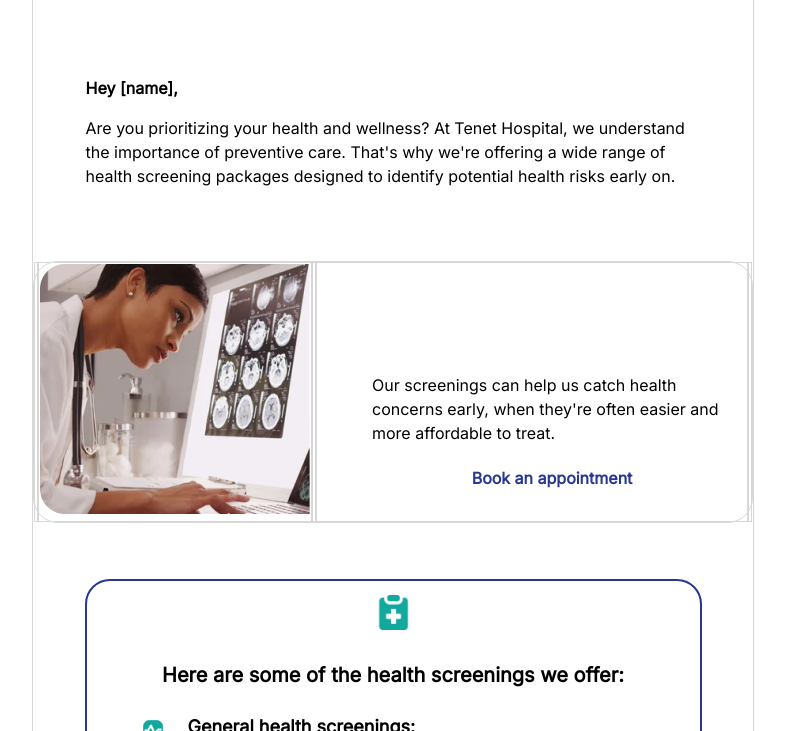
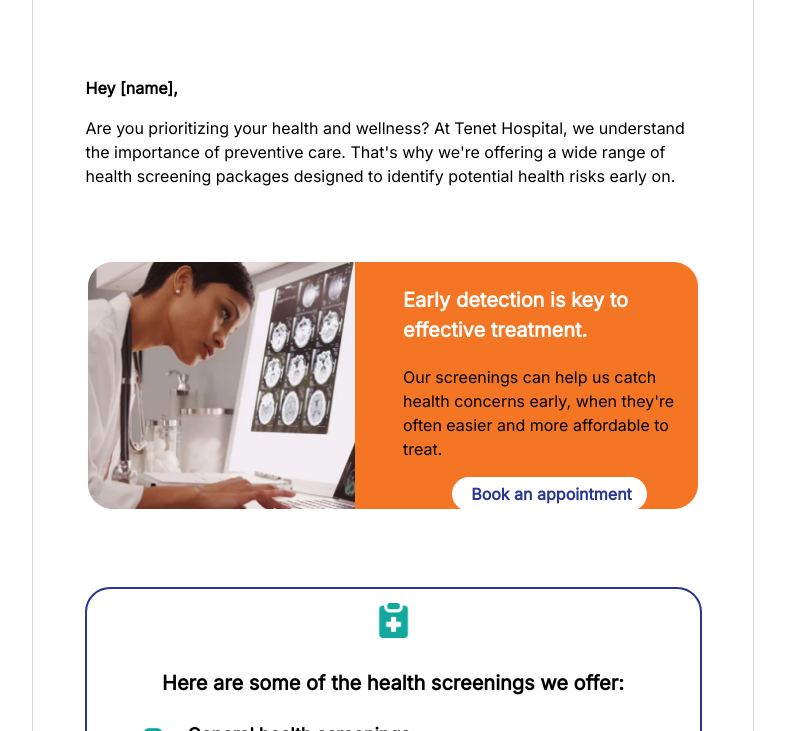
Before and after one commit to dimplenogales/sample-campaigns.io, a plain HTML site: page index.html in a window 1280 px wide. Shown: the part 465-1196 px from the top of the page, without its empty margins (247-1032 px from the left). Drawn offline with Linux system fonts and the light colour scheme.

Commit message:
changed module 2

```diff
--- a/index.html
+++ b/index.html
@@ -14,17 +14,11 @@
         table {
             cell-padding: 0;
         }
-
-        .module2 {
-            border-radius: 25px;
-            height: 250px;
-            border: 1px solid #D7D7D7;
+        .module2{
+            background-image: url('https://raw.githubusercontent.com/dimplenogales/sample-campaigns.io/main/Module%202.png');
+            background-size: 100%;
+            background-repeat: no-repeat;
         }
-        .module2 td
-        {
-            border: 1px solid #D7D7D7;
-        }
-
         .module3 {
             margin: auto;
             border: 2px solid #283891;
@@ -118,23 +112,26 @@
 
 
     <!--module 2-->
-    <table  cellspacing="0" width="720" class="putCenter module2">
+    <table  cellspacing="0" width="720" class="putCenter">
         <tr>
-            <td>
+            <td width="52">
 
             </td>
-            <td  cellspacing="0">
-                <img src="https://raw.githubusercontent.com/dimplenogales/sample-campaigns.io/main/image%201.png" width="270px;height:auto;" />
+            <td>
+                <table  class="module2">
+                    <tr>
+                        <td width="308px">
+
+                        </td>
+                        <td>
+                            <p style="font-size:20px;font-weight:bold;color:#ffffff">Early detection is key to effective treatment.</p>
+                            <p>Our screenings can help us catch health concerns early, when they're often easier and more affordable to treat.</p>
+                            <center> <p style="text-align: center; background-color: white; border-radius: 25px; padding: 5px 10px 5px 15px; width: 170px; font-weight: bold; color: #283891;">Book an appointment</p></center>
+                        </td>
+                    </tr>
+                </table>
             </td>
-
-            <td>
-
-            <td style="padding-left:55px;padding-right:20px;">
-                <p style="font-size:20px;font-weight:bold;color:#ffffff">Early detection is key to effective treatment.</p>
-                <p>Our screenings can help us catch health concerns early, when they're often easier and more affordable to treat.</p>
-                <center> <p style="text-align: center; background-color: white; border-radius: 25px; padding: 5px 10px 5px 15px; width: 170px; font-weight: bold; color: #283891;">Book an appointment</p></center>
-            </td>
-            <td>
+            <td width="52">
 
             </td>
         </tr>
```
